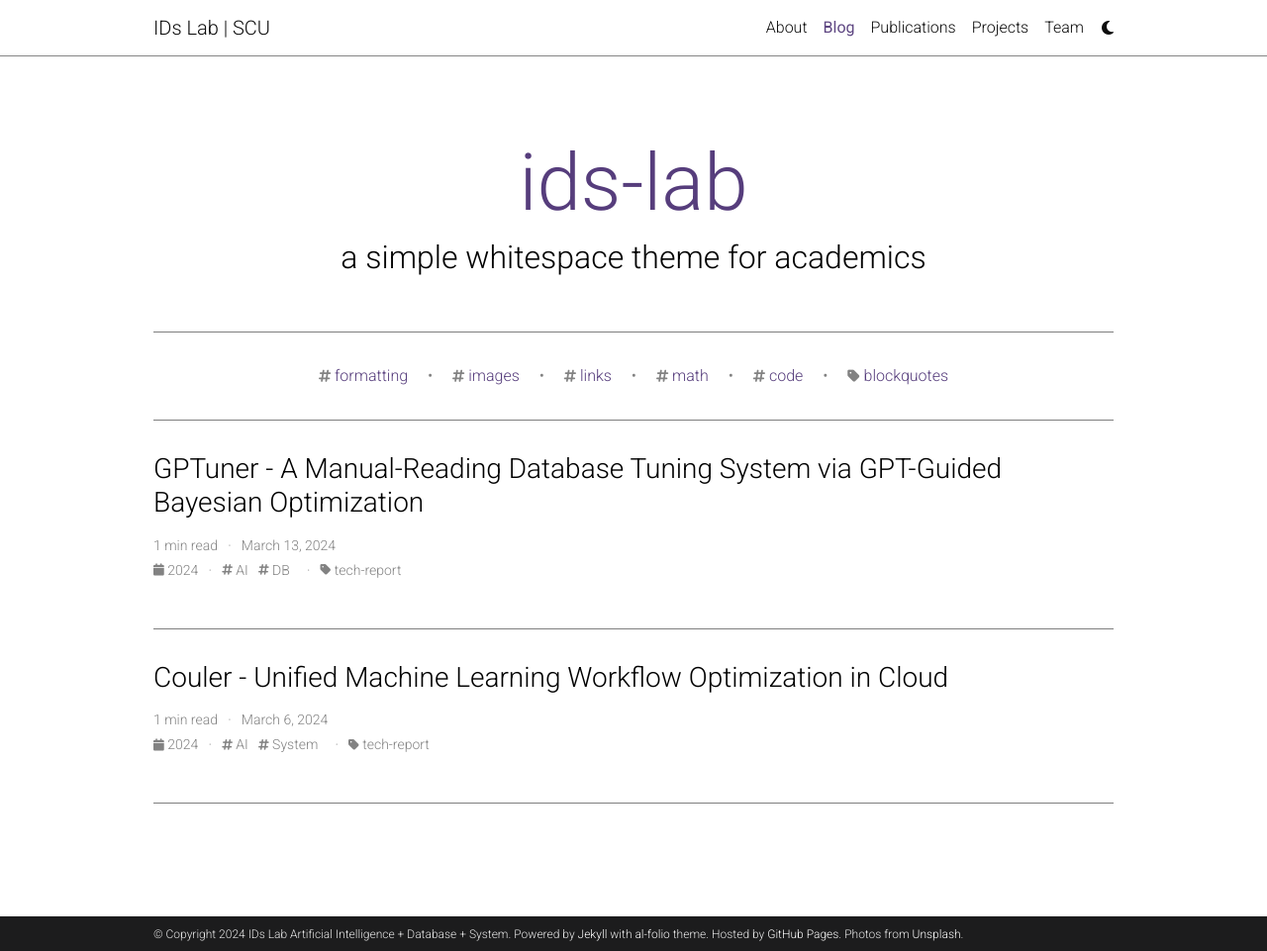
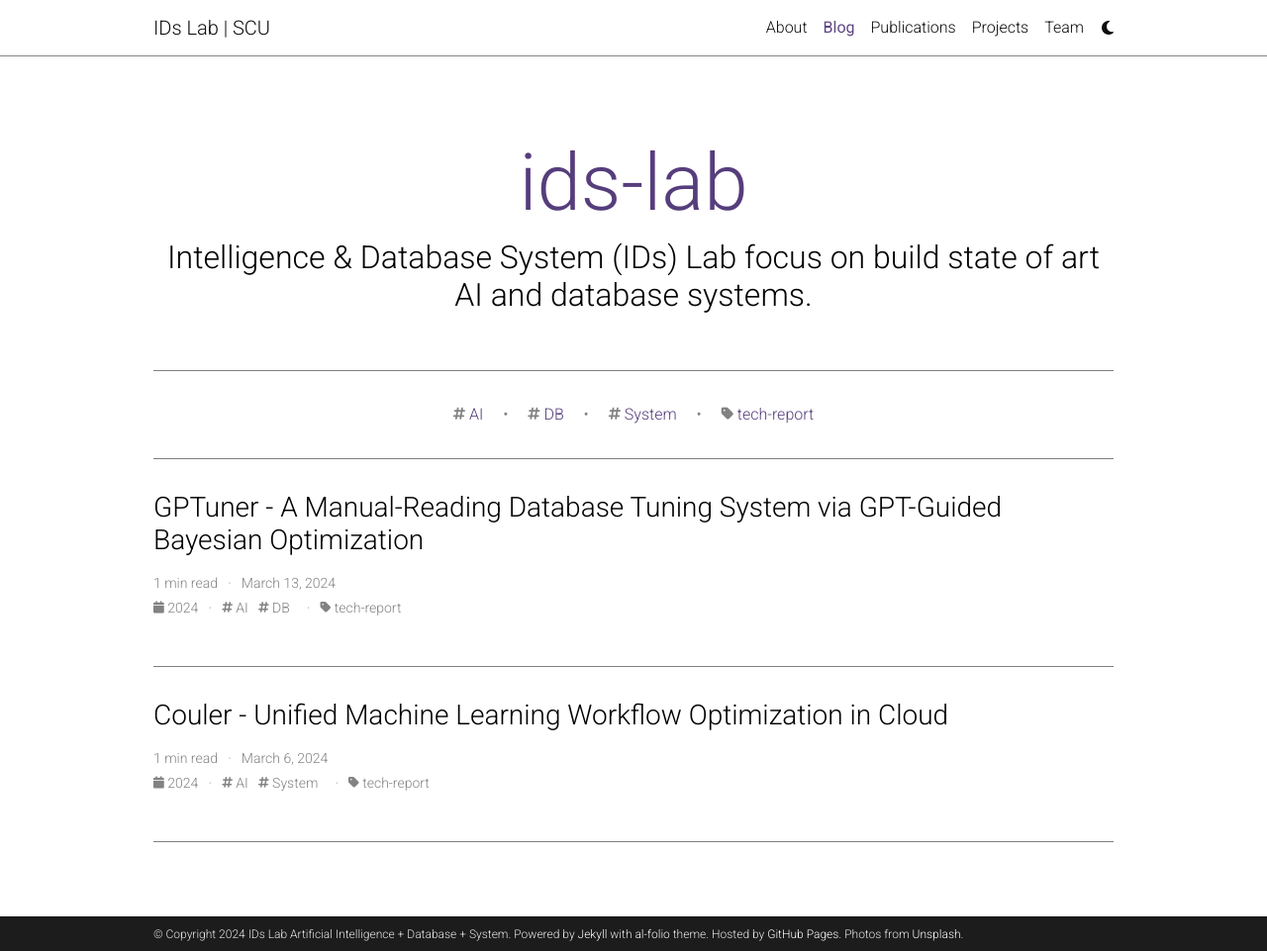
Before and after one commit to ids-lab-asia/ids-lab-asia.github.io, a Jekyll site: the page built from blog/index.html, in a window 1280 px wide and 961 px high. Shown: the whole window at 99% size. Built offline with Jekyll 4.4.1, drawn with Linux system fonts in a browser that asks for light colours; the list of posts is cut into pages by our own code; comment, search, counter and statistics services are not loaded; a style sheet for code colours, icons or effects is not loaded.

Commit message:
Update logos.

```diff
--- a/_config.yml
+++ b/_config.yml
@@ -16,7 +16,7 @@
 keywords: jekyll, jekyll-theme, academic-website, portfolio-website  # add your own keywords or leave empty
 
 lang: en # the language of your site (for example: en, fr, cn, ru, etc.)
-icon: ids_lab_icon.svg  # the emoji used as the favicon (alternatively, provide image name in /assets/img/)
+icon: ids_lab_logo_icon_black.svg  # the emoji used as the favicon (alternatively, provide image name in /assets/img/)
 
 url: https://ids-lab-scu.github.io # the base hostname & protocol for your site
 baseurl: # the subpath of your site, e.g. /blog/
@@ -122,7 +122,7 @@
 
 blog_name: ids-lab # blog_name will be displayed in your blog page
 blog_nav_title: Blog # your blog must have a title for it to be displayed in the nav bar
-blog_description: a simple whitespace theme for academics
+blog_description: Intelligence & Database System (IDs) Lab focus on build state of art AI and database systems. # description of your blog
 permalink: /blog/:year/:title/
 
 # Pagination
@@ -263,8 +263,8 @@
     tag: '/blog/tag/:name/'
     category: '/blog/category/:name/'
 
-display_tags: ['formatting', 'images', 'links', 'math', 'code'] # these tags will be displayed on the front page of your blog
-display_categories: ['blockquotes'] # these categories will be displayed on the front page of your blog
+display_tags: ['AI', 'DB', 'System'] # these tags will be displayed on the front page of your blog
+display_categories: ['tech-report'] # these categories will be displayed on the front page of your blog
 
 # -----------------------------------------------------------------------------
 # Jekyll Scholar
```
Also changed, not shown: assets/img/ids_lab_logo_icon_black.svg (added), assets/img/ids_lab_logo_icon_purple.svg (added), assets/img/ids_lab_logo_name.svg (added), assets/img/publications/ids_lab_logo_icon_purple_small.svg (added), assets/img/publications/ids_lab_logo_icon_rec.svg (added).
